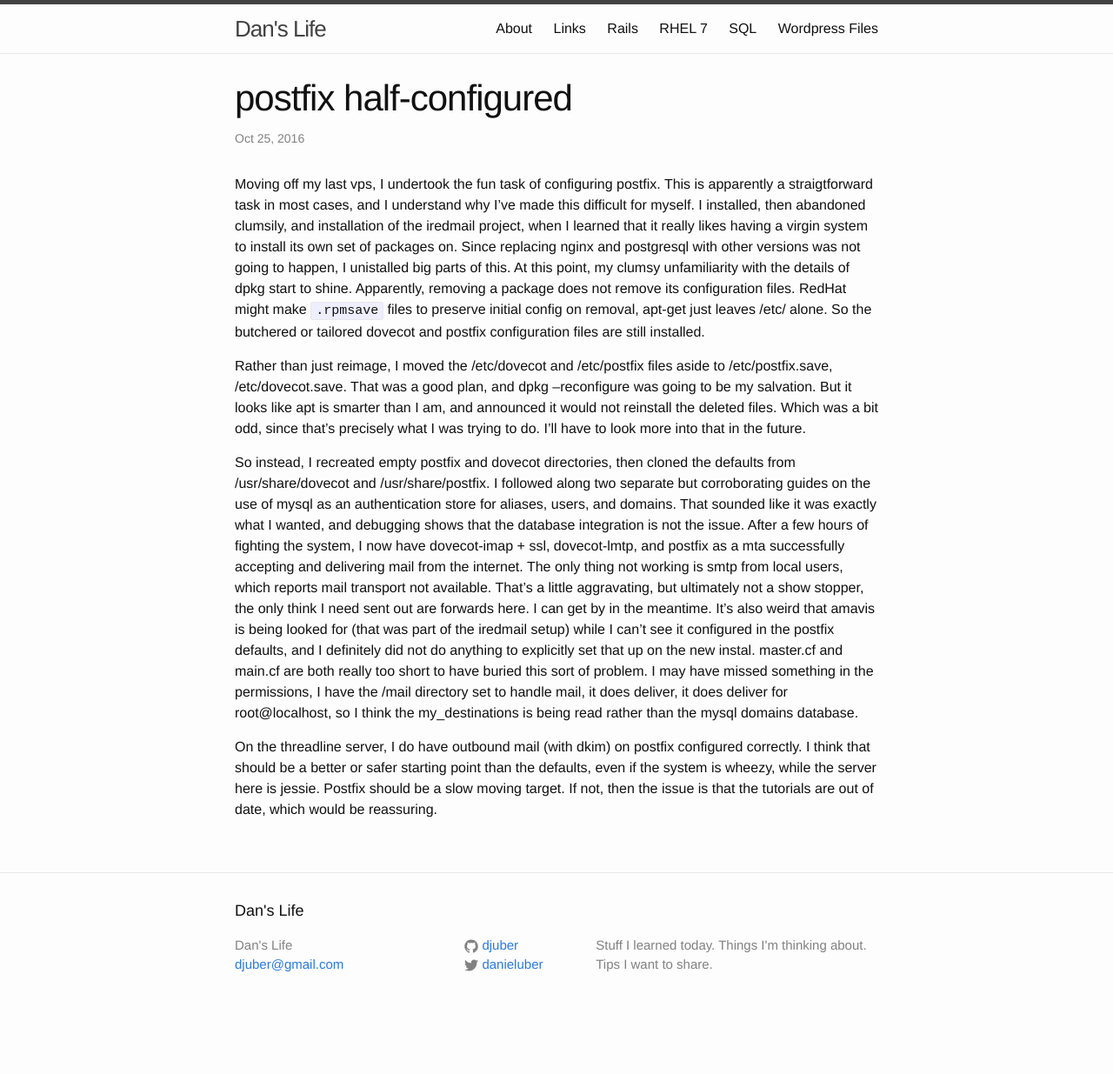
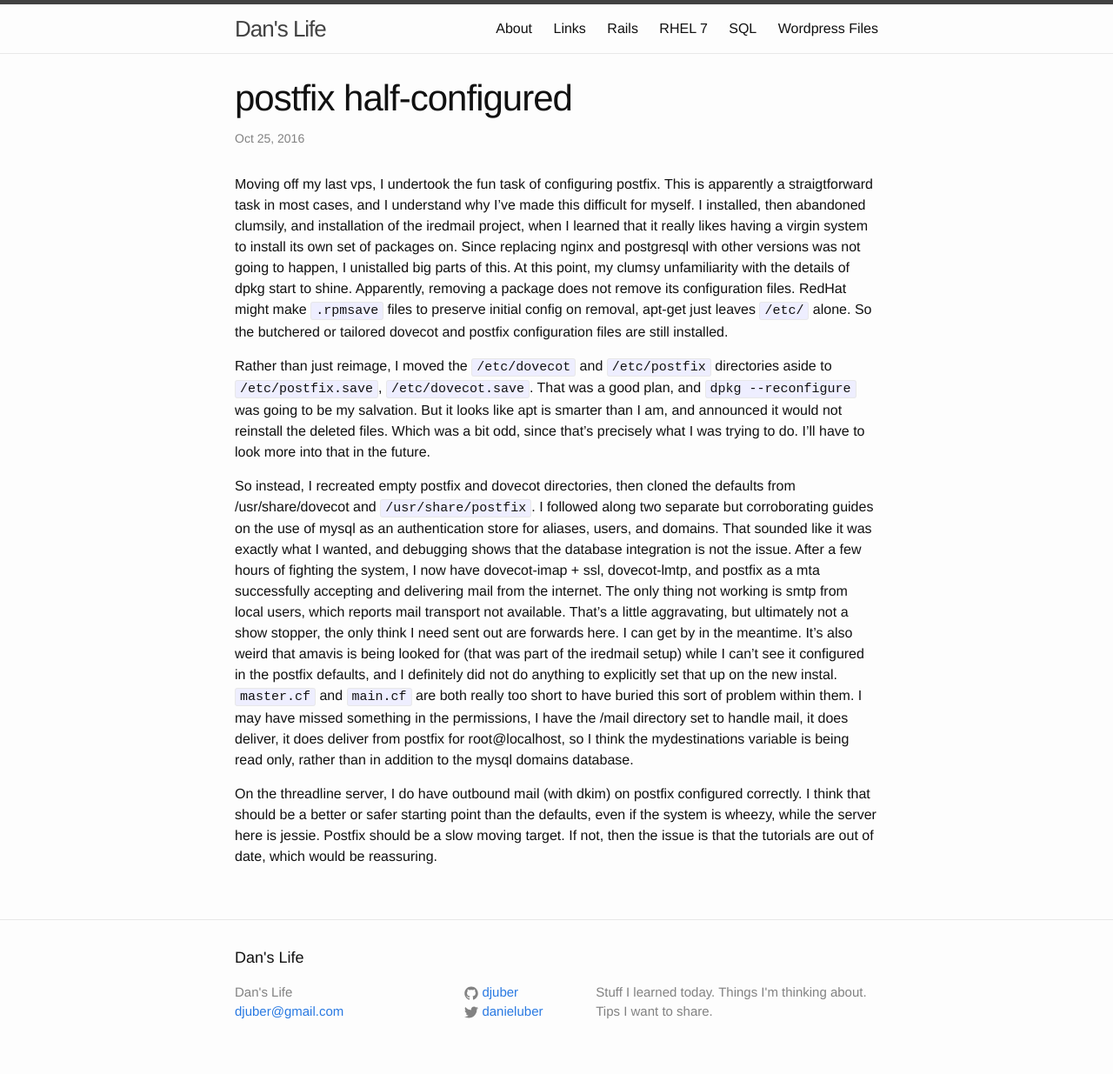
Before and after one commit to djuber/myblog, a Jekyll site: the page built from _posts/2016-10-24-postfix-half-configured.markdown, in a window 1280 px wide. Shown: the whole page at 87% size. Built offline with Jekyll 4.4.1, drawn with Linux system fonts in a browser that asks for light colours; before the commit the page ends 1181 px from its top, so only the background shows below that.

Commit message:
automated 2016-10-24-22:56:49

```diff
--- a/_posts/2016-10-24-postfix-half-configured.markdown
+++ b/_posts/2016-10-24-postfix-half-configured.markdown
@@ -9,19 +9,19 @@ a straigtforward task in most cases, and I understand why I've made this difficu
 I learned that it really likes having a virgin system to install its own set of packages on.
 Since replacing nginx and postgresql with other versions was not going to happen,
 I unistalled big parts of this. At this point, my clumsy unfamiliarity with the details
-of dpkg start to shine. Apparently, removing a package does not remove its configuration files. RedHat might make `.rpmsave` files to preserve initial config on removal, apt-get just leaves /etc/ alone. So the butchered or tailored dovecot and postfix configuration files are
+of dpkg start to shine. Apparently, removing a package does not remove its configuration files. RedHat might make `.rpmsave` files to preserve initial config on removal, apt-get just leaves `/etc/` alone. So the butchered or tailored dovecot and postfix configuration files are
 still installed.
 
-Rather than just reimage, I moved the /etc/dovecot and /etc/postfix files aside to
-/etc/postfix.save, /etc/dovecot.save. That was a good plan, and dpkg --reconfigure
+Rather than just reimage, I moved the `/etc/dovecot` and `/etc/postfix` directories aside to
+`/etc/postfix.save`, `/etc/dovecot.save`. That was a good plan, and `dpkg --reconfigure`
 was going to be my salvation. But it looks like apt is smarter than I am, and announced
 it would not reinstall the deleted files. Which was a bit odd, since that's precisely what
 I was trying to do. I'll have to look more into that in the future.
 
 So instead, I recreated empty postfix and dovecot directories, then cloned the defaults
-from /usr/share/dovecot and /usr/share/postfix. I followed along two separate but corroborating guides on the use of mysql as an authentication store for aliases, users, and domains. That sounded like it was exactly what I wanted, and debugging shows that the
+from /usr/share/dovecot and `/usr/share/postfix`. I followed along two separate but corroborating guides on the use of mysql as an authentication store for aliases, users, and domains. That sounded like it was exactly what I wanted, and debugging shows that the
 database integration is not the issue. After a few hours of fighting the system,
 I now have dovecot-imap + ssl, dovecot-lmtp, and postfix as a mta successfully accepting and delivering mail from the internet. The only thing not working is smtp from local users,
-which reports mail transport not available. That's a little aggravating, but ultimately not a show stopper, the only think I need sent out are forwards here. I can get by in the meantime. It's also weird that amavis is being looked for (that was part of the iredmail setup) while I can't see it configured in the postfix defaults, and I definitely did not do anything to explicitly set that up on the new instal. master.cf and main.cf are both really too short to have buried this sort of problem. I may have missed something in the permissions, I have the /mail directory set to handle mail, it does deliver, it does deliver for root@localhost, so I think the my_destinations is being read rather than the mysql domains database.
+which reports mail transport not available. That's a little aggravating, but ultimately not a show stopper, the only think I need sent out are forwards here. I can get by in the meantime. It's also weird that amavis is being looked for (that was part of the iredmail setup) while I can't see it configured in the postfix defaults, and I definitely did not do anything to explicitly set that up on the new instal. `master.cf` and `main.cf` are both really too short to have buried this sort of problem within them. I may have missed something in the permissions, I have the /mail directory set to handle mail, it does deliver, it does deliver from postfix for root@localhost, so I think the mydestinations variable is being read only, rather than in addition to the mysql domains database.
 
 On the threadline server, I do have outbound mail (with dkim) on postfix configured correctly. I think that should be a better or safer starting point than the defaults, even if the system is wheezy, while the server here is jessie. Postfix should be a slow moving target. If not, then the issue is that the tutorials are out of date, which would be reassuring.
```
